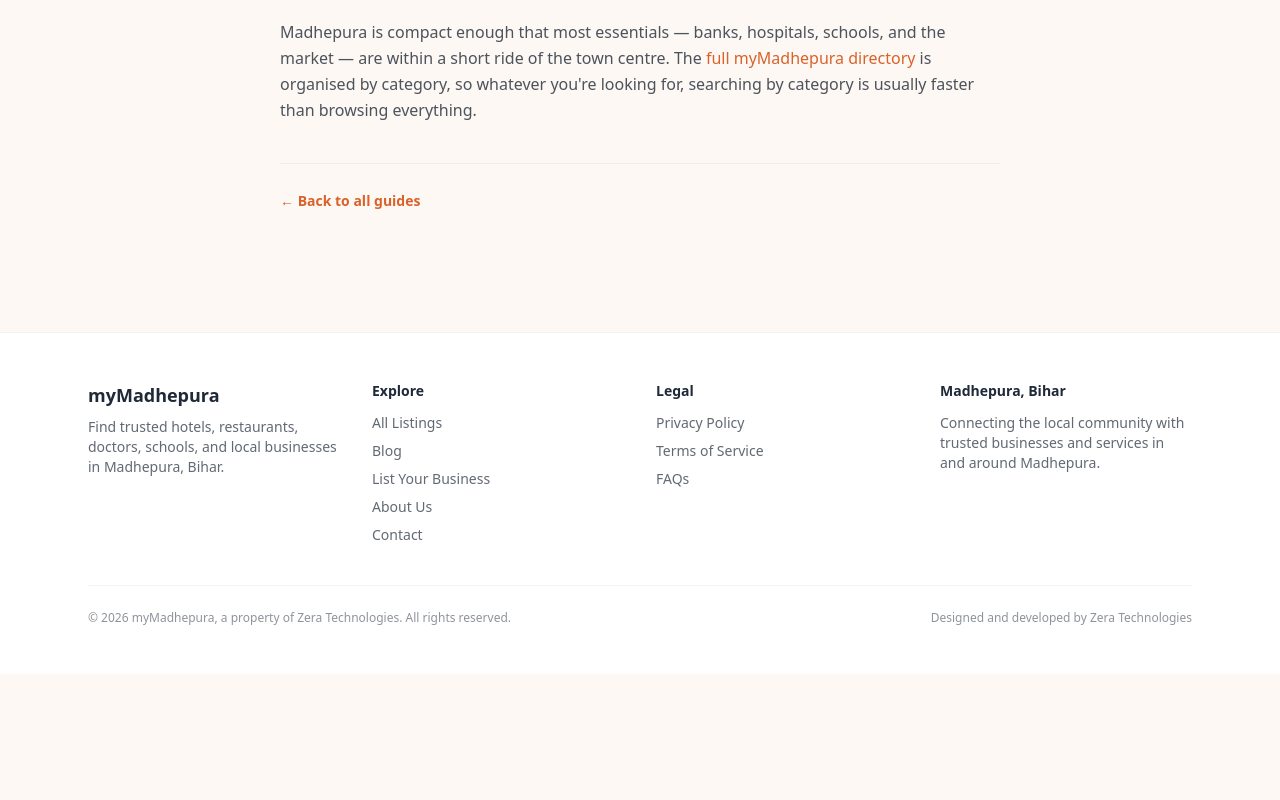
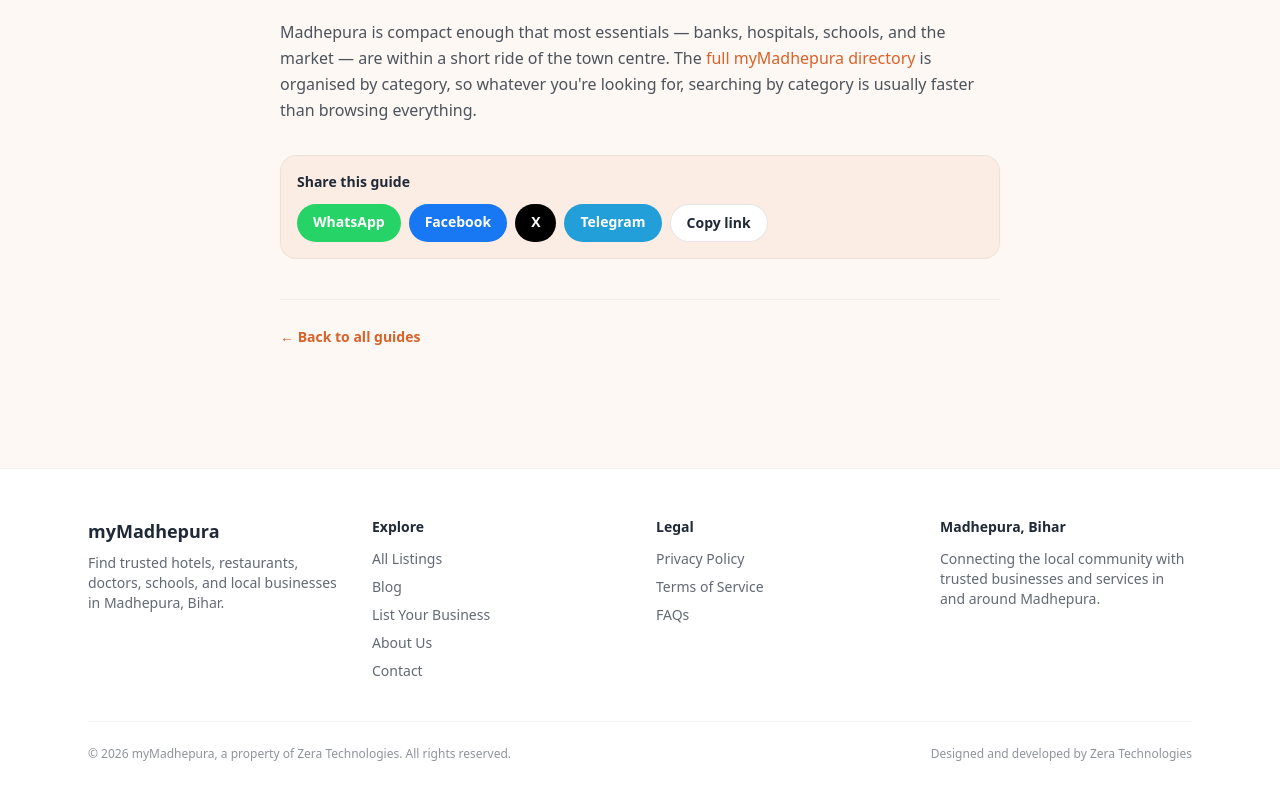
Before and after one commit to zeradental3585-dotcom/mymadhepura-app, a Next.js app: page /blog/things-to-do-in-madhepura in a window 1280 px wide. Shown: the part 1180-1980 px from the top of the page. Before the commit the page ends 1854 px from the top, so only its background shows below. Built offline with nearby package versions, Linux system fonts and the light colour scheme.

Commit message:
Add share buttons to blog posts

```diff
--- a/src/components/BlogPostLayout.tsx
+++ b/src/components/BlogPostLayout.tsx
@@ -1,5 +1,6 @@
 import Link from "next/link";
 import type { BlogPost } from "@/lib/blogPosts";
+import ShareButtons from "@/components/ShareButtons";
 
 export default function BlogPostLayout({
   post,
@@ -33,6 +34,7 @@ export default function BlogPostLayout({
       <article className="mt-8 space-y-5 leading-relaxed text-foreground/80 [&_h2]:mt-8 [&_h2]:text-xl [&_h2]:font-bold [&_h2]:text-foreground [&_a]:text-brand [&_a]:font-medium [&_a:hover]:underline [&_ul]:list-disc [&_ul]:pl-5 [&_ul]:space-y-2">
         {children}
       </article>
+      <ShareButtons path={"/blog/" + post.slug + "/"} title={post.title} label="Share this guide" />
 
       <div className="mt-10 border-t border-black/5 pt-6">
         <Link href="/blog" className="text-sm font-semibold text-brand hover:underline">
```
